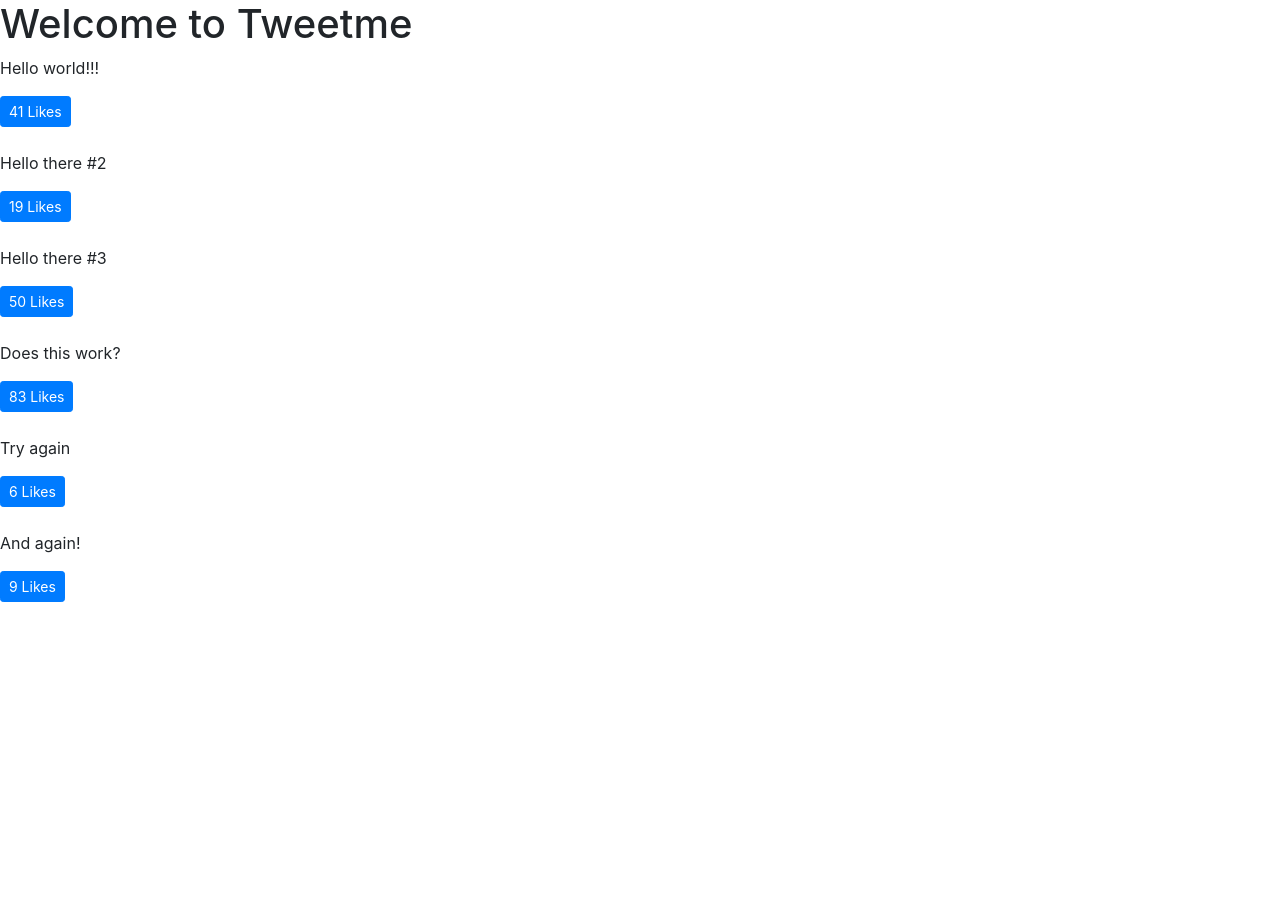
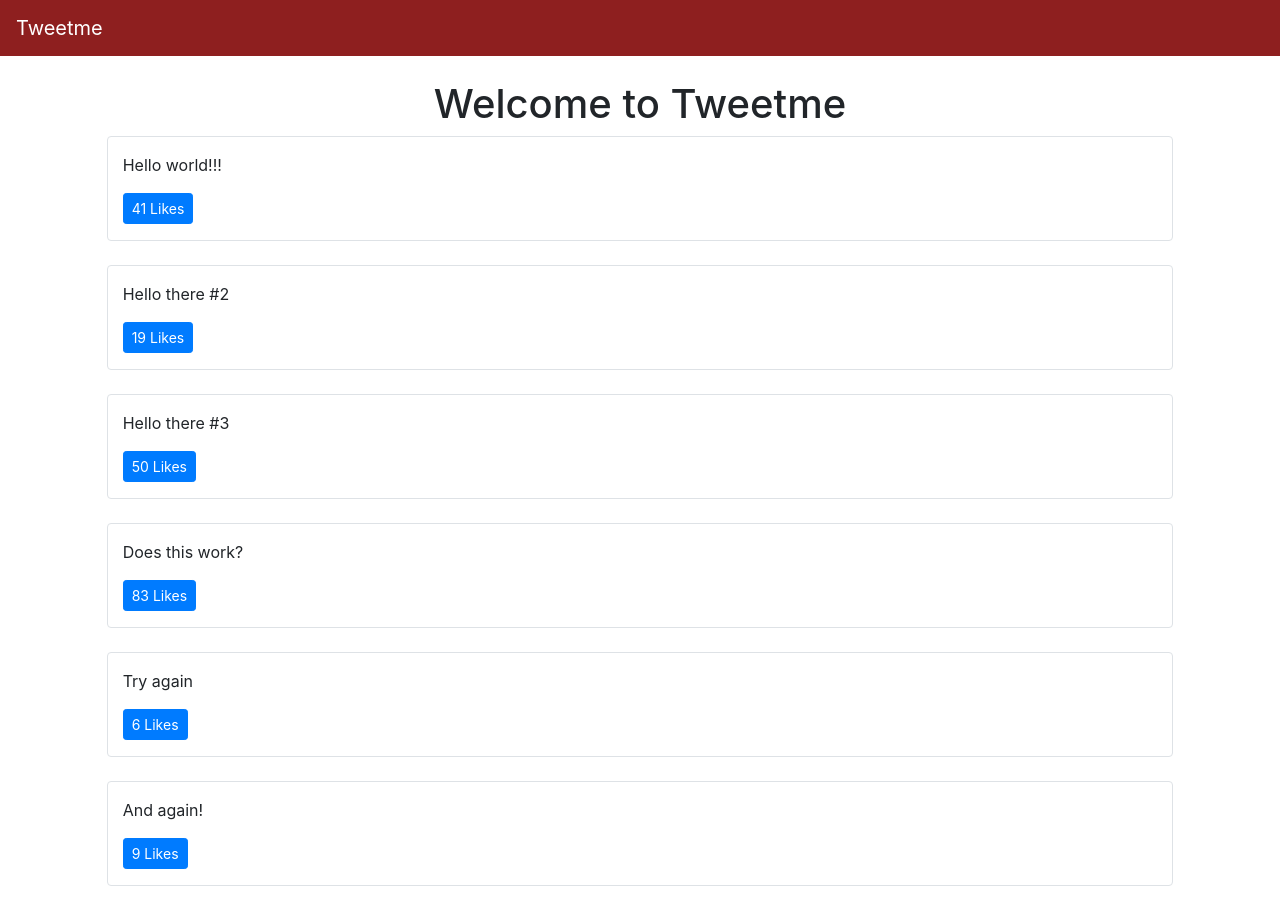
Before and after one commit to Slavyana-c/tweetme, a Django app: page / in a window 1280 px wide. Before the commit the page ends 602 px from the top, so only its background shows below. Run offline with Django 3.2, Linux system fonts and the light colour scheme; data comes from the database, SQL or seed files in the repository; both versions use the stored data as it was after the commit; some libraries are stand-ins or nearby versions.

Commit message:
Added way to create tweets.

```diff
--- a/templates/base.html
+++ b/templates/base.html
@@ -7,13 +7,20 @@
 
     <!-- Bootstrap CSS -->
     <link rel="stylesheet" href="https://stackpath.bootstrapcdn.com/bootstrap/4.4.1/css/bootstrap.min.css" integrity="sha384-Vkoo8x4CGsO3+Hhxv8T/Q5PaXtkKtu6ug5TOeNV6gBiFeWPGFN9MuhOf23Q9Ifjh" crossorigin="anonymous">
-
+    <style>
+        .bg-tweetme{
+            background-color: #8e1f1f !important;
+        }
+    </style>
     <title>Tweetme {% block head_title %} {% endblock head_title %}</title>
   </head>
   <body>
-    {% block content %}
 
-    {% endblock content %}
+    {% include "components/navbar.html" %}
+    <div class="container-fluid">
+        {% block content %}
+        {% endblock content %}
+    </div>
 
     <!-- Optional JavaScript -->
     <!-- jQuery first, then Popper.js, then Bootstrap JS -->
--- /dev/null
+++ b/templates/components/navbar.html
@@ -0,0 +1,35 @@
+<nav class="navbar navbar-expand-lg navbar-dark bg-tweetme mb-4">
+  <a class="navbar-brand" href="/">Tweetme</a>
+  <button class="navbar-toggler" type="button" data-toggle="collapse" data-target="#navbarSupportedContent" aria-controls="navbarSupportedContent" aria-expanded="false" aria-label="Toggle navigation">
+    <span class="navbar-toggler-icon"></span>
+  </button>
+
+  <div class="collapse navbar-collapse d-none " id="navbarSupportedContent">
+    <ul class="navbar-nav mr-auto d-none">
+      <li class="nav-item active">
+        <a class="nav-link" href="#">Home <span class="sr-only">(current)</span></a>
+      </li>
+      <li class="nav-item">
+        <a class="nav-link" href="#">Link</a>
+      </li>
+      <li class="nav-item dropdown">
+        <a class="nav-link dropdown-toggle" href="#" id="navbarDropdown" role="button" data-toggle="dropdown" aria-haspopup="true" aria-expanded="false">
+          Dropdown
+        </a>
+        <div class="dropdown-menu" aria-labelledby="navbarDropdown">
+          <a class="dropdown-item" href="#">Action</a>
+          <a class="dropdown-item" href="#">Another action</a>
+          <div class="dropdown-divider"></div>
+          <a class="dropdown-item" href="#">Something else here</a>
+        </div>
+      </li>
+      <li class="nav-item">
+        <a class="nav-link disabled" href="#" tabindex="-1" aria-disabled="true">Disabled</a>
+      </li>
+    </ul>
+    <form class="form-inline my-2 my-lg-0 d-none">
+      <input class="form-control mr-sm-2" type="search" placeholder="Search" aria-label="Search">
+      <button class="btn btn-outline-success my-2 my-sm-0" type="submit">Search</button>
+    </form>
+  </div>
+</nav>
--- a/templates/pages/home.html
+++ b/templates/pages/home.html
@@ -5,9 +5,16 @@
 {% endblock head_title %}
 
 {% block content %}
-    <h1>Welcome to Tweetme</h1>
 
-    <div id="tweets">
+    <div class="row text-center">
+        <div class="col">
+            <h1>Welcome to Tweetme</h1>
+        </div>
+    </div>
+
+
+
+    <div class="row" id="tweets">
         Loading...
     </div>
 
@@ -37,7 +44,7 @@
     }
 
     function formatTweetElement(tweet) {
-        let formattedTweet = "<div class='mb-4' id='tweet-" + tweet.id
+        let formattedTweet = "<div class='col-12 col-md-10 mx-auto border rounded py-3 mb-4' id='tweet-" + tweet.id
             +"'><p>" + tweet.content
             + "</p><div class='btn-group'>" + LikeBtn(tweet)
             + "</div></div>";
--- a/tweetme/urls.py
+++ b/tweetme/urls.py
@@ -15,11 +15,12 @@ Including another URLconf
 """
 from django.contrib import admin
 from django.urls import path
-from tweets.views import home_view, tweet_detail_view, tweet_list_view
+from tweets.views import home_view, tweet_detail_view, tweet_list_view, tweet_create_view
 
 urlpatterns = [
     path('admin/', admin.site.urls),
     path('', home_view),
+    path('create-tweet', tweet_create_view),
     path('tweets', tweet_list_view),
     path('tweets/<int:tweet_id>', tweet_detail_view),
 
--- a/tweets/views.py
+++ b/tweets/views.py
@@ -2,11 +2,24 @@ import random
 
 from django.http import HttpResponse, Http404, JsonResponse
 from django.shortcuts import render
+
+from .forms import TweetForm
 from .models import Tweet
 
 
 def home_view(request, *args, **kwargs):
     return render(request, 'pages/home.html', context={}, status=200)
+
+
+def tweet_create_view(request, *args, **kwargs):
+    form = TweetForm(request.POST or None)
+    if form.is_valid():
+        obj = form.save(commit=False)
+        # do other form related logic
+        obj.save()
+        form = TweetForm()
+
+    return render(request, 'components/form.html', context={"form": form})
 
 
 def tweet_list_view(request, *args, **kwargs):
```
Also changed, not shown: templates/components/footer.html (added, +10 -0 lines), templates/components/form.html (added, +7 -0 lines), tweets/forms.py (added, +16 -0 lines), db.sqlite3.
